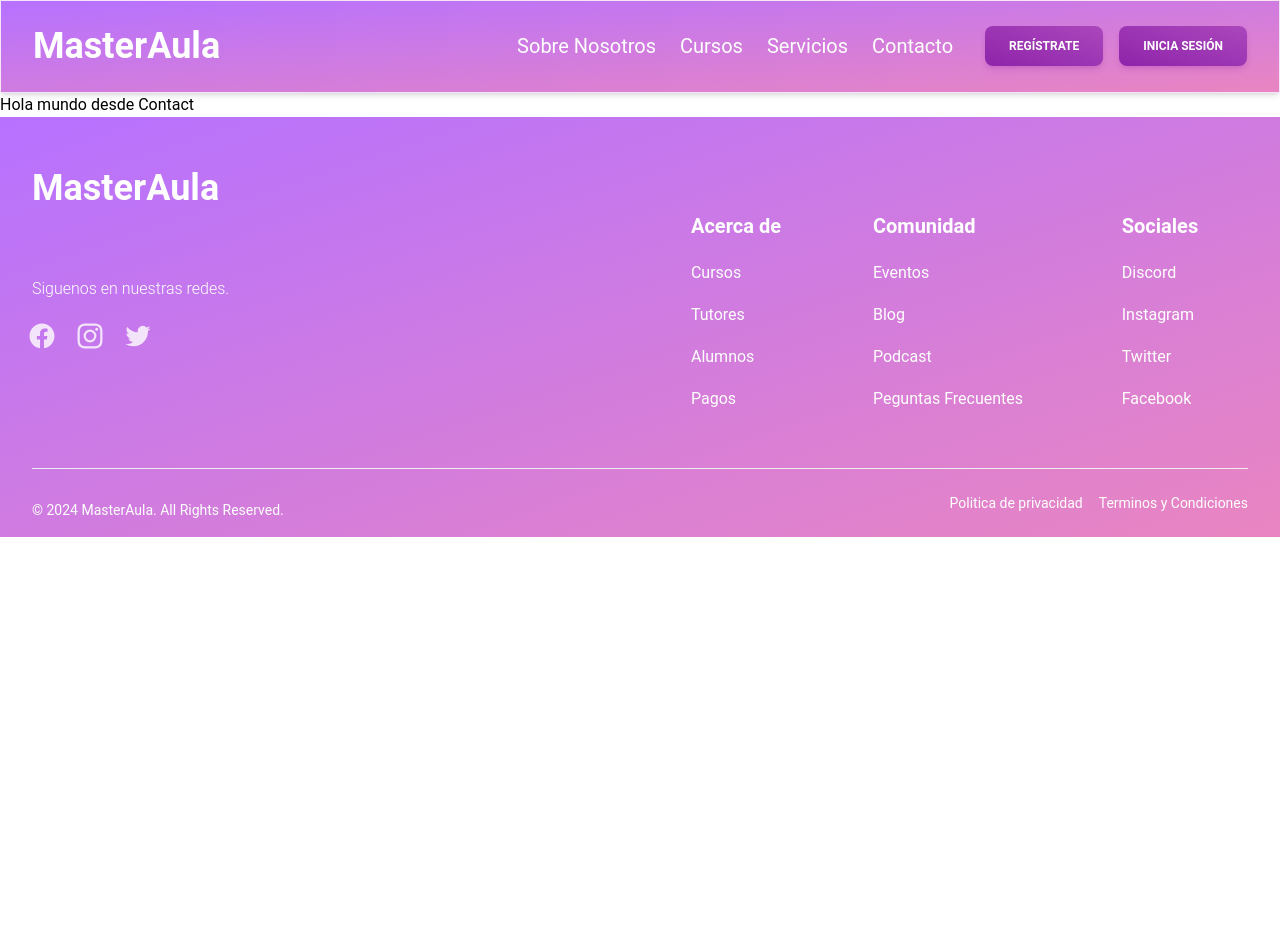
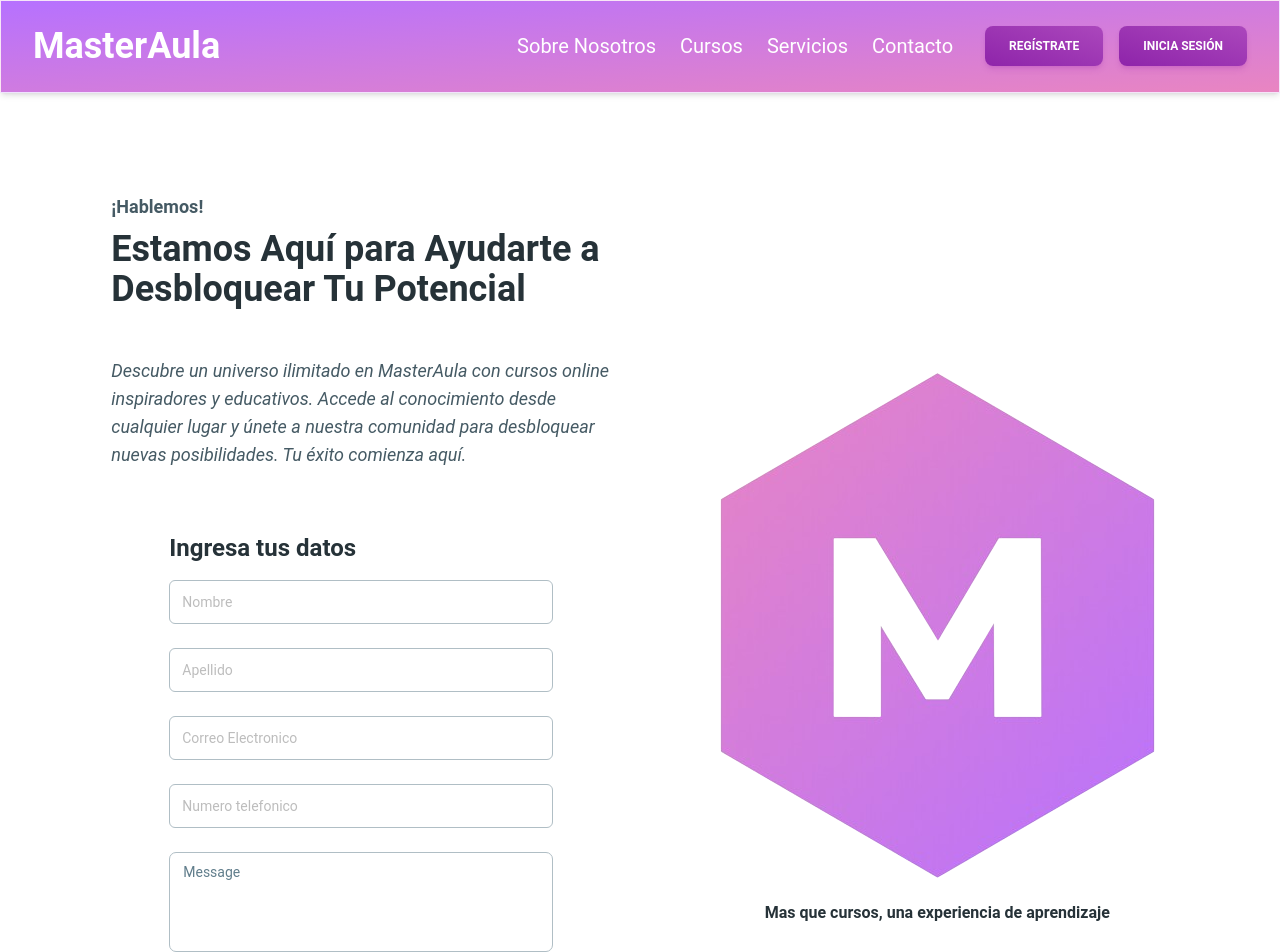
Before and after one commit to No-Country-simulation/C17-15-t-Node-React, a React (Vite) app in the folder WEB/: page /contact in a window 1280 px wide. Shown: the top 952 px of the page. Before the commit the page ends 800 px from the top, so only its background shows below. Built offline with nearby package versions, Linux system fonts and the light colour scheme.

Commit message:
contact css

```diff
--- a/WEB/src/pages/Contact.jsx
+++ b/WEB/src/pages/Contact.jsx
@@ -1,5 +1,120 @@
-export default function Contact(){
-  return (<>
-    <h1>Hola mundo desde Contact</h1>
-  </>);
-};
+import "../styles/Contact.css";
+import {
+  Card,
+  Input,
+  Textarea,
+  Button,
+  Typography,
+  Select,
+  Option,
+} from "@material-tailwind/react";
+
+export default function Contact() {
+  return (
+    <main className="contact-main">
+      <div className="flex-contact ">
+        <div className="content">
+          <div className="title mb-8">
+            <h6 className="text-lg text-blue-gray-700 font-semibold">
+              ¡Hablemos!
+            </h6>
+            <h1 className="mt-2 text-2xl lg:text-3xl xl:text-4xl text-blue-gray-900 font-semibold leading-tight">
+              Estamos Aquí para Ayudarte a Desbloquear Tu Potencial
+            </h1>
+          </div>
+          <div className="slogan text-blue-gray-700 text-sm lg:text-base xl:text-lg  italic">
+            <h3 className="mb-4 lg:mt-3 xl:mt-4 italic">
+              Descubre un universo ilimitado en MasterAula con cursos online
+              inspiradores y educativos. Accede al conocimiento desde cualquier
+              lugar y únete a nuestra comunidad para desbloquear nuevas
+              posibilidades. Tu éxito comienza aquí.
+            </h3>
+          </div>
+          <div className="form mt-8">
+            <Card color="transparent" shadow={false}>
+              <Typography variant="h4" color="blue-gray">
+                Ingresa tus datos
+              </Typography>
+              <form className="w-80 max-w-screen-lg sm:w-96">
+                <div className="mb-1 flex flex-col gap-6">
+                  {/*nombre*/}
+                  <Input
+                    size="lg"
+                    placeholder="Nombre"
+                    className=" !border-t-blue-gray-200 placeholder-show focus:!border-t-gray-900"
+                    labelProps={{
+                      className: "before:content-none after:content-none",
+                    }}
+                  />
+                  {/*apellido*/}
+
+                  <Input
+                    size="lg"
+                    variant="outlined"
+                    placeholder="Apellido"
+                    className=" !border-t-blue-gray-200 placeholder-show focus:!border-t-gray-900"
+                    labelProps={{
+                      className: "before:content-none after:content-none",
+                    }}
+                  />
+                  {/*correo*/}
+
+                  <Input
+                    size="lg"
+                    variant="outlined"
+                    placeholder="Correo Electronico"
+                    className=" !border-t-blue-gray-200 placeholder-show focus:!border-t-gray-900"
+                    labelProps={{
+                      className: "before:content-none after:content-none",
+                    }}
+                  />
+                  {/*numero telefonico*/}
+                  <Input
+                    size="lg"
+                    variant="outlined"
+                    placeholder="Numero telefonico"
+                    className=" !border-t-blue-gray-200 placeholder-show focus:!border-t-gray-900"
+                    labelProps={{
+                      className: "before:content-none after:content-none",
+                    }}
+                  />
+                  {/*asunto*/}
+                  <Textarea label="Message" />
+                  {/*pais*/}
+                  <div className="w-72">
+                    <Select label="Elige tu pais">
+                      <Option>Estados Unidos</Option>
+                      <Option>China</Option>
+                      <Option>India</Option>
+                      <Option>Brasil</Option>
+                      <Option>Rusia</Option>
+                      <Option>Indonesia</Option>
+                      <Option>Pakistán</Option>
+                      <Option>Nigeria</Option>
+                      <Option>Bangladesh</Option>
+                      <Option>Japón</Option>
+                      <Option>México</Option>
+                      <Option>Filipinas</Option>
+                      <Option>Egipto</Option>
+                      <Option>Etiopía</Option>
+                      <Option>Vietnam</Option>
+                    </Select>
+                  </div>
+                </div>
+                <Button className="mt-6" fullWidth>
+                  Enviar datos
+                </Button>
+              </form>
+            </Card>
+          </div>
+        </div>
+        <div className="logo">
+          <img src="public\LogoMasterAula.png" alt="" />
+          <h1 className="mt-2 text-blue-gray-900 font-semibold leading-tight">
+            Mas que cursos, una experiencia de aprendizaje
+          </h1>
+        </div>
+      </div>
+    </main>
+  );
+}
--- /dev/null
+++ b/WEB/src/styles/Contact.css
@@ -0,0 +1,30 @@
+.contact-main {
+  width: 100%;
+  margin: 100px 0;
+  display: flex;
+  justify-content: center;
+}
+.flex-contact {
+  display: flex;
+  width: 90%;
+  justify-content: space-around;
+  flex-flow: row wrap;
+}
+.content {
+  width: 500px;
+}
+.placeholder-show::placeholder {
+  opacity: 1 !important;
+}
+.logo {
+  display: flex;
+  justify-content: center;
+  align-items: center;
+  flex-flow: column wrap;
+}
+@media screen and (max-width: 767px) {
+  .logo {
+    margin: 100px 0;
+    width: 70%;
+  }
+}
```
